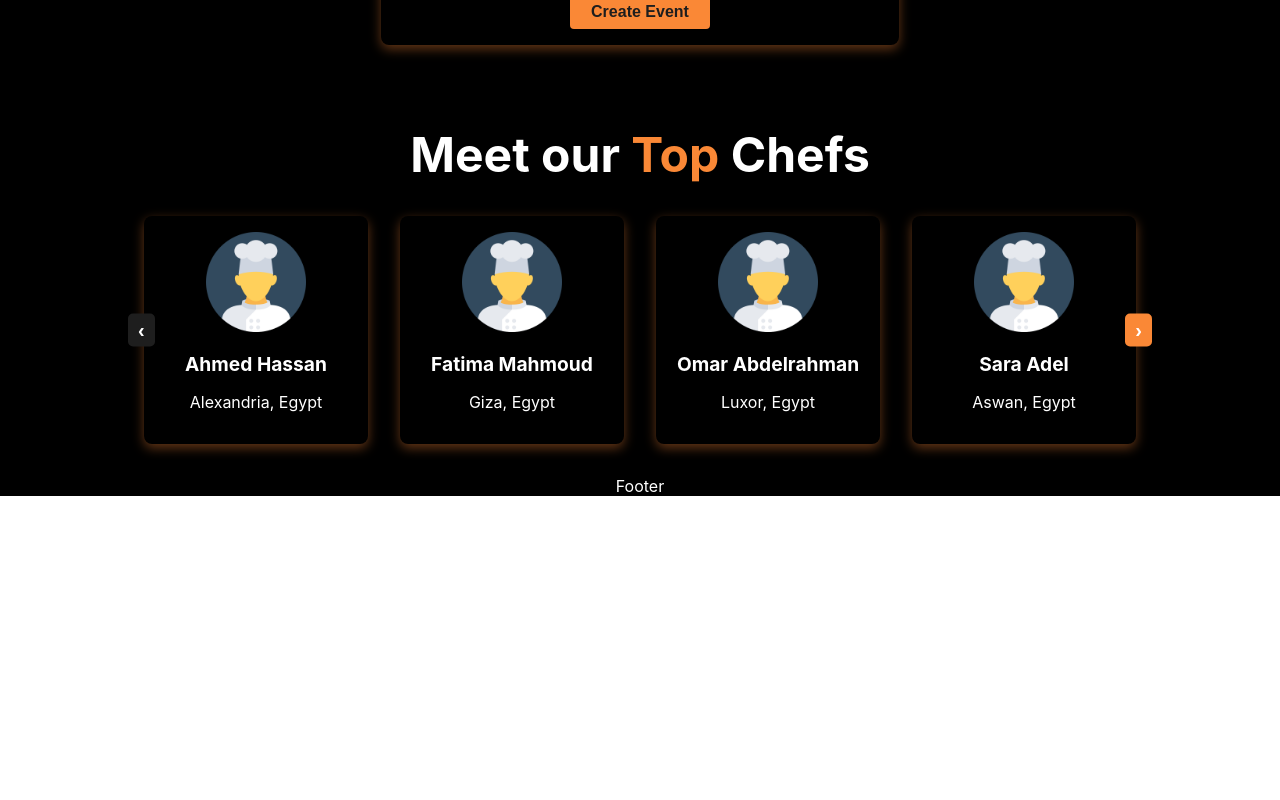
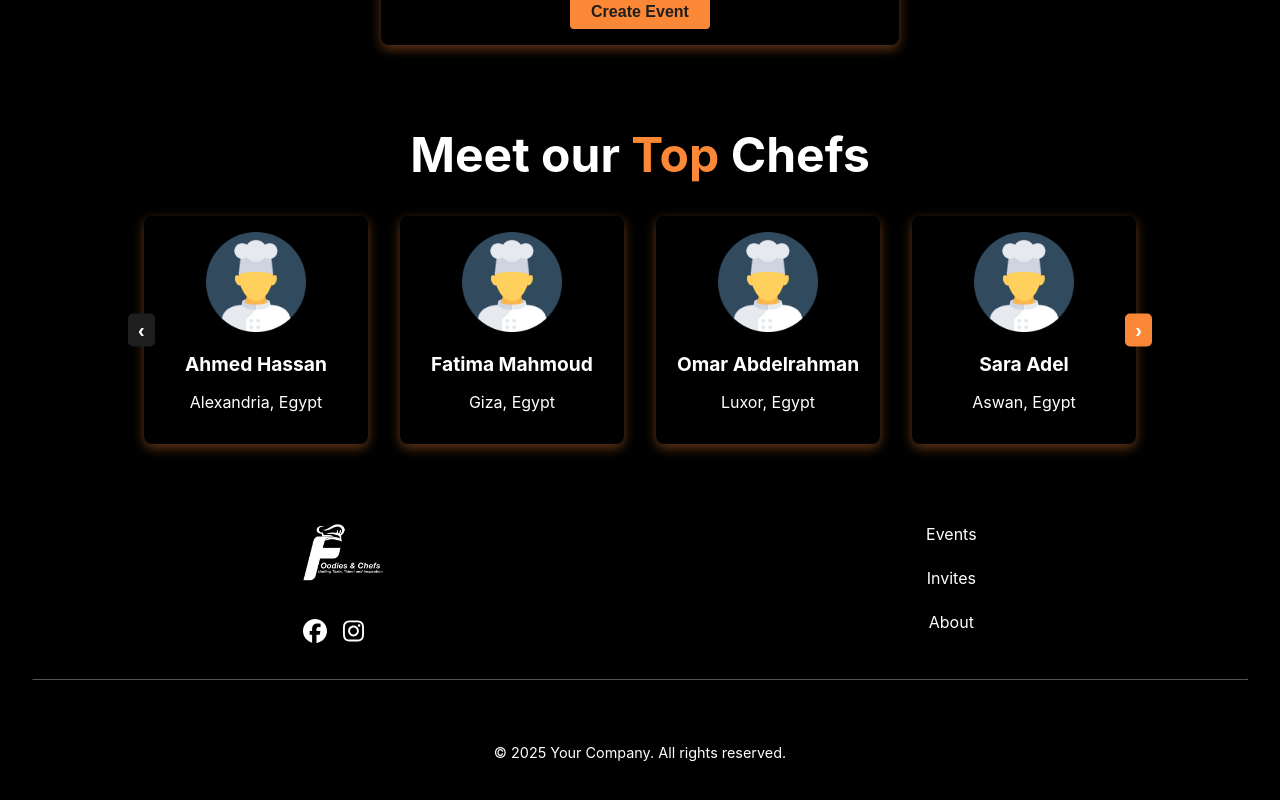
Before and after one commit to y-emam/foodies_and_chefs, a React (Create React App) app: page / in a window 1280 px wide. Shown: the part 2334-3134 px from the top of the page. Before the commit the page ends 2830 px from the top, so only its background shows below. Built offline with nearby package versions, Linux system fonts and the light colour scheme.

Commit message:
Added Basic Footer

```diff
--- a/package.json
+++ b/package.json
@@ -3,6 +3,8 @@
   "version": "0.1.0",
   "private": true,
   "dependencies": {
+    "@fortawesome/free-brands-svg-icons": "^6.7.2",
+    "@fortawesome/react-fontawesome": "^0.2.2",
     "@testing-library/jest-dom": "^6.6.3",
     "@testing-library/react": "^16.2.0",
     "@testing-library/user-event": "^14.6.0",
--- a/src/components/Footer/Footer.jsx
+++ b/src/components/Footer/Footer.jsx
@@ -1,5 +1,50 @@
+import "./styles.css";
+import logo from "../../assets/images/Logo.png";
+import { FontAwesomeIcon } from "@fortawesome/react-fontawesome";
+import { faFacebook, faInstagram } from "@fortawesome/free-brands-svg-icons";
+
 function Footer() {
-    return (<footer>Footer</footer>);
+  return (
+    <footer>
+      <div className="footer-container">
+        <div className="footer-left">
+          <div className="footer-logo">
+            <a href="/">
+              <img src={logo} alt="logo" className="logo" />
+            </a>
+          </div>
+
+          <div className="footer-social">
+            <a href="/" className="social-icon">
+              <FontAwesomeIcon icon={faFacebook} size="1x" />
+            </a>
+            <a href="/" className="social-icon">
+              <FontAwesomeIcon icon={faInstagram} size="1x" />
+            </a>
+          </div>
+        </div>
+
+        <div className="footer-right">
+          <ul>
+            <li>
+              <a href="/">Events</a>
+            </li>
+            <li>
+              <a href="/">Invites</a>
+            </li>
+            <li>
+              <a href="/">About</a>
+            </li>
+          </ul>
+        </div>
+      </div>
+
+      <hr />
+      <div className="footer-bottom">
+        <p>&copy; 2025 Your Company. All rights reserved.</p>
+      </div>
+    </footer>
+  );
 }
 
 export default Footer;
--- a/src/components/Footer/styles.css
+++ b/src/components/Footer/styles.css
@@ -0,0 +1,76 @@
+footer {
+  background-color: black;
+  color: white;
+  padding: 3rem 2rem;
+  box-sizing: border-box;
+}
+
+footer .footer-container {
+  display: flex;
+  justify-content: space-around;
+  align-items: flex-start;
+}
+
+footer .footer-left {
+  display: flex;
+  flex-direction: column;
+  align-items: flex-start;
+}
+
+footer .footer-logo img {
+  width: 80px;
+  object-fit: cover;
+  margin-bottom: 1rem;
+}
+
+footer .footer-social {
+  display: flex;
+  gap: 1rem;
+  margin-top: 1rem;
+}
+
+footer .footer-social a {
+  color: white;
+  text-decoration: none;
+  font-size: 1.5rem;
+  transition: color 0.3s ease;
+}
+
+footer .footer-social a:hover {
+  color: #ff6347;
+}
+
+footer .footer-right ul {
+  list-style: none;
+  padding: 0;
+  margin: 0;
+  display: flex;
+  flex-direction: column;
+  gap: 1rem;
+}
+
+footer .footer-right li {
+  margin-bottom: 0.5rem;
+}
+
+footer .footer-right a {
+  color: white;
+  text-decoration: none;
+  font-size: 1rem;
+  transition: color 0.3s ease;
+}
+
+footer .footer-right a:hover {
+  color: #ff6347;
+}
+
+footer .footer-bottom {
+  text-align: center;
+  margin-top: 2rem;
+  font-size: 0.9rem;
+}
+
+footer hr {
+  margin-top: 2rem;
+  border-color: #555;
+}
```
Also changed, not shown: 1 other file (tests, documents, lock files or other folders).
